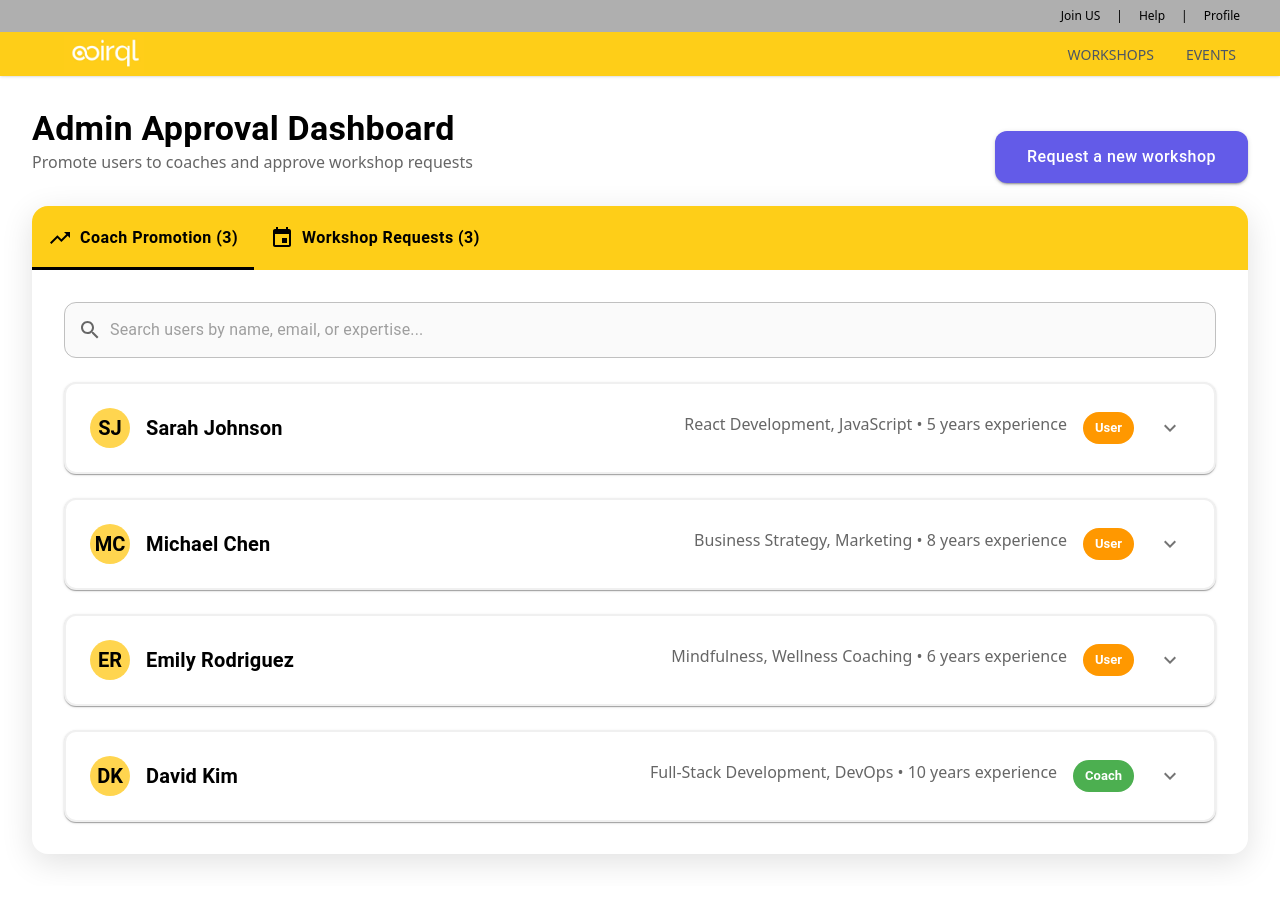
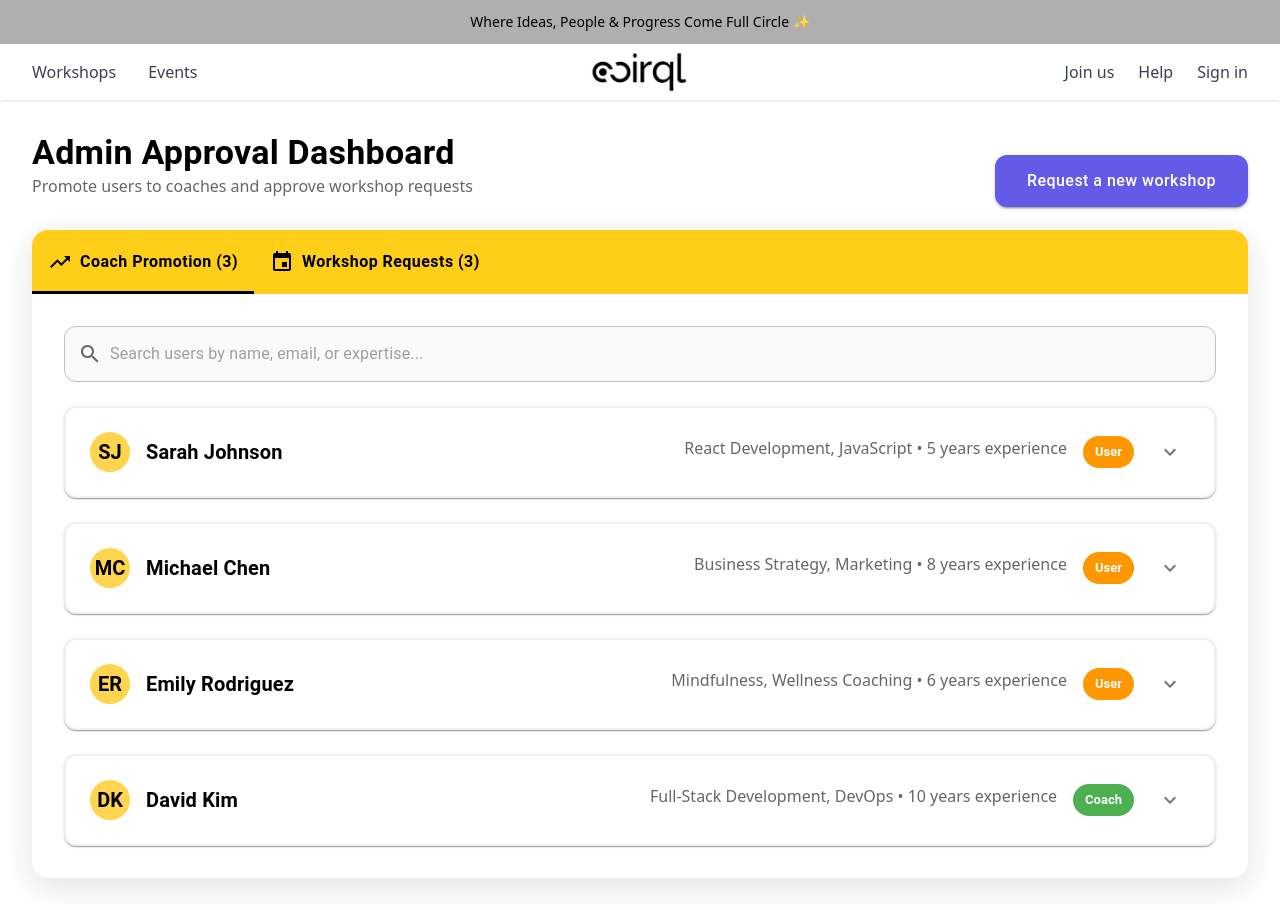
Before and after one commit to kurmananda-cocirql/front, a React (Vite) app: page /admin-panel in a window 1280 px wide. Before the commit the page ends 886 px from the top, so only its background shows below. Built offline with nearby package versions, Linux system fonts and the light colour scheme.

Commit message:
new navbar

```diff
--- a/src/components/Navbar.jsx
+++ b/src/components/Navbar.jsx
@@ -4,11 +4,18 @@ import { useState } from "react"
 import { motion } from "framer-motion"
 
 const Navbar = () => {
-  const [hoveredItem, setHoveredItem] = useState(null);
+  const [hoveredItem, setHoveredItem] = useState(null)
 
-  const rightNavItems = [{ name: "Join US", link: '' },
-  { name: "Help", link: '' },
-  { name: "Profile", link: 'auth' }];
+  const leftNavItems = [
+    { name: "Workshops", link: "/workshops" },
+    { name: "Events", link: "/events" },
+  ]
+
+  const rightNavItems = [
+    { name: "Join us", link: "/join" },
+    { name: "Help", link: "/help" },
+    { name: "Sign in", link: "/auth" },
+  ]
 
   const containerVariants = {
     hidden: { opacity: 0 },
@@ -16,10 +23,10 @@ const Navbar = () => {
       opacity: 1,
       transition: {
         staggerChildren: 0.1,
-        delayChildren: 0.3
+        delayChildren: 0.3,
+      },
+    },
   }
-    }
-  };
 
   const itemVariants = {
     hidden: { y: -20, opacity: 0 },
@@ -29,59 +36,77 @@ const Navbar = () => {
       transition: {
         type: "spring",
         stiffness: 100,
-        damping: 10
-      }
+        damping: 10,
+      },
     },
     hover: {
       scale: 1.05,
-      transition: { duration: 0.2 }
+      transition: { duration: 0.2 },
+    },
   }
-  };
 
   const underlineVariants = {
     hidden: { width: 0 },
-    hover: { width: "100%" }
-  };
+    hover: { width: "100%" },
+  }
 
   return (
-    <div className="w-full font-sans bg-[#FECE18] sticky justify-between top-0 z-50 shadow-sm">
+    <div className="w-full font-sans sticky top-0 z-50 shadow-sm">
+      {/* Top Banner */}
       <motion.div
         initial={{ opacity: 0, y: -10 }}
         animate={{ opacity: 1, y: 0 }}
         transition={{ duration: 0.5 }}
-        className="flex justify-end items-center bg-[#afafaf] py-2 px-8 text-xs"
+        className="flex justify-center items-center bg-[#afafaf] py-3 px-8 text-sm"
       >
-        {rightNavItems.map((item, index) => (
-          <div key={item} className="flex text-black items-center">
-            {index > 0 && <span className="mx-2">|</span>}
-            <motion.a
-              href={item.link}
-              className="text-black hover:text-gray-600 mx-2"
-              variants={itemVariants}
-              whileHover="hover"
-            >
-              {item.name}
-            </motion.a>
-          </div>
-        ))}
+        <span className="text-black font-medium">Where Ideas, People & Progress Come Full Circle ✨</span>
       </motion.div>
+
+      {/* Main Navigation */}
       <motion.div
         variants={containerVariants}
         initial="hidden"
         animate="visible"
-        className="flex justify-between items-center text-black px-8"
+        className="flex justify-between items-center bg-white text-black px-8 py-4"
       >
+        {/* Left Navigation Items */}
+        <div className="flex items-center space-x-8">
+          {leftNavItems.map((item, index) => (
+            <motion.div
+              key={item.name}
+              className="relative"
+              onHoverStart={() => setHoveredItem(`left-${index}`)}
+              onHoverEnd={() => setHoveredItem(null)}
+              variants={itemVariants}
+            >
+              <a
+                href={item.link}
+                className="text-base font-medium text-gray-700 hover:text-black transition-colors duration-200"
+              >
+                {item.name}
+              </a>
+              <motion.div
+                variants={underlineVariants}
+                initial="hidden"
+                animate={hoveredItem === `left-${index}` ? "hover" : "hidden"}
+                className="absolute bottom-0 left-0 h-0.5 bg-black origin-left"
+              />
+            </motion.div>
+          ))}
+        </div>
+
+        {/* Center Logo */}
         <motion.div
           initial={{ scale: 0 }}
           animate={{ scale: 1 }}
           transition={{ type: "spring", stiffness: 200 }}
-          className="mx-8"
+          className="absolute left-1/2 transform -translate-x-1/2"
         >
           <a href="/">
             <motion.div
               whileHover={{ scale: 1.05 }}
               transition={{ duration: 0.2 }}
-              className="w-20 h-11 flex items-center justify-center"
+              className="w-full h-10 flex items-center justify-center"
             >
               <img
                 src="logo.png"
@@ -92,47 +117,30 @@ const Navbar = () => {
           </a>
         </motion.div>
 
-
-
-        <div className="flex items-center space-x-8">
+        {/* Right Navigation Items */}
+        <div className="flex items-center space-x-6">
+          {rightNavItems.map((item, index) => (
             <motion.div
+              key={item.name}
               className="relative"
-            onHoverStart={() => setHoveredItem(0)}
+              onHoverStart={() => setHoveredItem(`right-${index}`)}
               onHoverEnd={() => setHoveredItem(null)}
               variants={itemVariants}
             >
               <a
-              href="/workshops"
-              className="text-sm font-medium text-gray-600 hover:text-black"
+                href={item.link}
+                className="text-base font-medium text-gray-700 hover:text-black transition-colors duration-200"
               >
-              WORKSHOPS
+                {item.name}
               </a>
               <motion.div
                 variants={underlineVariants}
                 initial="hidden"
-              animate={hoveredItem === 0 ? "hover" : "hidden"}
+                animate={hoveredItem === `right-${index}` ? "hover" : "hidden"}
                 className="absolute bottom-0 left-0 h-0.5 bg-black origin-left"
               />
             </motion.div>
-          <motion.div
-            className="relative space-x-3"
-            onHoverStart={() => setHoveredItem(1)}
-            onHoverEnd={() => setHoveredItem(null)}
-            variants={itemVariants}
-          >
-            <a
-              href="#"
-              className="text-sm font-medium text-gray-600 hover:text-black"
-            >
-              EVENTS
-            </a>
-            <motion.div
-              variants={underlineVariants}
-              initial="hidden"
-              animate={hoveredItem === 1 ? "hover" : "hidden"}
-              className="absolute bottom-0 left-0 h-0.5 bg-black origin-left"
-            />
-          </motion.div>
+          ))}
         </div>
       </motion.div>
     </div>
```
Also changed, not shown: public/logo-yellow.png (added), public/logo.png. Lines whose indentation alone changed are shown as unchanged.
